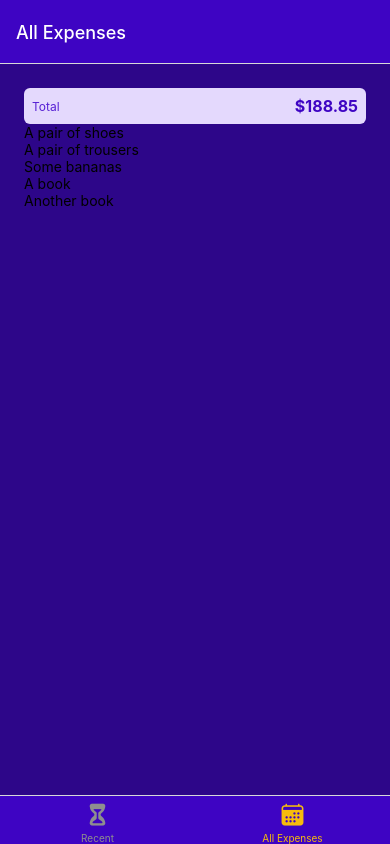
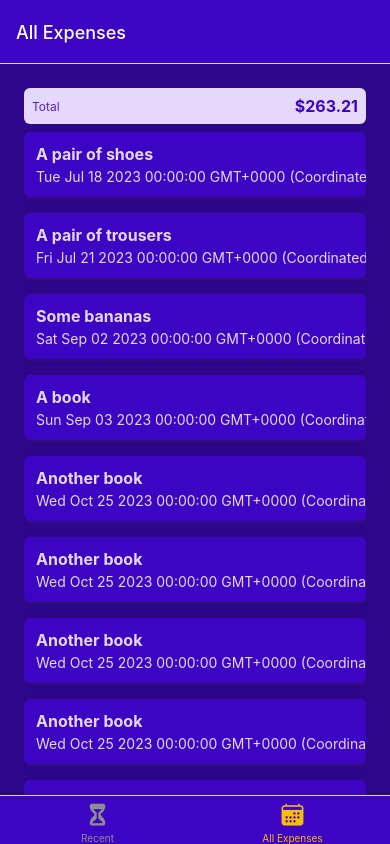
Before and after one commit to sohyeon-zoe-kim/RNCourse, a React Native app in the folder AccountBookApp/: screen /AllExpenses in a window 390 px wide. Built offline with nearby package versions, Linux system fonts and the light colour scheme.

Commit message:
feat: 지출 리스트 아이템 컴포넌트 추가

```diff
--- /dev/null
+++ b/AccountBookApp/components/ExpensesOutput/ExpenseItem.js
@@ -0,0 +1,58 @@
+import { Pressable, View, Text, StyleSheet } from 'react-native'
+
+import { GlobalStyles } from '../../constants/styles'
+
+function ExpenseItem({ description, amount, date }) {
+  return (
+    <Pressable>
+      <View style={styles.expenseItem}>
+        <View>
+          <Text style={[styles.textBase, styles.description]}>
+            {description}
+          </Text>
+          <Text style={styles.textBase}>{date.toString()}</Text>
+        </View>
+        <View style={styles.amountContainer}>
+          <Text style={styles.amount}>{amount}</Text>
+        </View>
+      </View>
+    </Pressable>
+  )
+}
+export default ExpenseItem
+
+const styles = StyleSheet.create({
+  expenseItem: {
+    padding: 12,
+    marginVertical: 8,
+    backgroundColor: GlobalStyles.colors.primary500,
+    flexDirection: 'row',
+    justifyContent: 'space-between',
+    borderRadius: 6,
+    elevation: 3,
+    shadowColor: GlobalStyles.colors.gray500,
+    shadowRadius: 4,
+    shadowOffset: { width: 1, height: 1 },
+    shadowOpacity: 0.4,
+  },
+  textBase: {
+    color: GlobalStyles.colors.primary50,
+  },
+  description: {
+    fontSize: 16,
+    marginBottom: 4,
+    fontWeight: 'bold',
+  },
+  amountContainer: {
+    paddingHorizontal: 12,
+    paddingVertical: 4,
+    backgroundColor: 'white',
+    justifyContent: 'center',
+    alignItems: 'center',
+    borderRadius: 4,
+  },
+  amount: {
+    color: GlobalStyles.colors.primary500,
+    fontWeight: 'bold',
+  },
+})
--- a/AccountBookApp/components/ExpensesOutput/ExpensesList.js
+++ b/AccountBookApp/components/ExpensesOutput/ExpensesList.js
@@ -1,8 +1,9 @@
 import { FlatList, Text } from 'react-native'
 
+import ExpenseItem from './ExpenseItem'
+
 function renderExpenseItem(itemData) {
-  const item = itemData.item
-  return <Text>{item.description}</Text>
+  return <ExpenseItem {...itemData.item} />
 }
 
 function ExpensesList({ expenses }) {
--- a/AccountBookApp/components/ExpensesOutput/ExpensesOutput.js
+++ b/AccountBookApp/components/ExpensesOutput/ExpensesOutput.js
@@ -9,31 +9,55 @@
     id: 'e1',
     description: 'A pair of shoes',
     amount: 59.99,
-    data: new Date('2023-07-18'),
+    date: new Date('2023-07-18'),
   },
   {
     id: 'e2',
     description: 'A pair of trousers',
     amount: 89.29,
-    data: new Date('2023-07-21'),
+    date: new Date('2023-07-21'),
   },
   {
     id: 'e3',
     description: 'Some bananas',
     amount: 5.99,
-    data: new Date('2023-09-02'),
+    date: new Date('2023-09-02'),
   },
   {
     id: 'e4',
     description: 'A book',
     amount: 14.99,
-    data: new Date('2023-09-03'),
+    date: new Date('2023-09-03'),
   },
   {
     id: 'e5',
     description: 'Another book',
     amount: 18.59,
-    data: new Date('2023-10-25'),
+    date: new Date('2023-10-25'),
+  },
+  {
+    id: 'e6',
+    description: 'Another book',
+    amount: 18.59,
+    date: new Date('2023-10-25'),
+  },
+  {
+    id: 'e7',
+    description: 'Another book',
+    amount: 18.59,
+    date: new Date('2023-10-25'),
+  },
+  {
+    id: 'e8',
+    description: 'Another book',
+    amount: 18.59,
+    date: new Date('2023-10-25'),
+  },
+  {
+    id: 'e9',
+    description: 'Another book',
+    amount: 18.59,
+    date: new Date('2023-10-25'),
   },
 ]
 
@@ -51,7 +75,9 @@
 const styles = StyleSheet.create({
   container: {
     flex: 1,
-    padding: 24,
+    paddingHorizontal: 24,
+    paddingTop: 24,
+    paddingBottom: 0,
     backgroundColor: GlobalStyles.colors.primary700,
   },
 })
```
